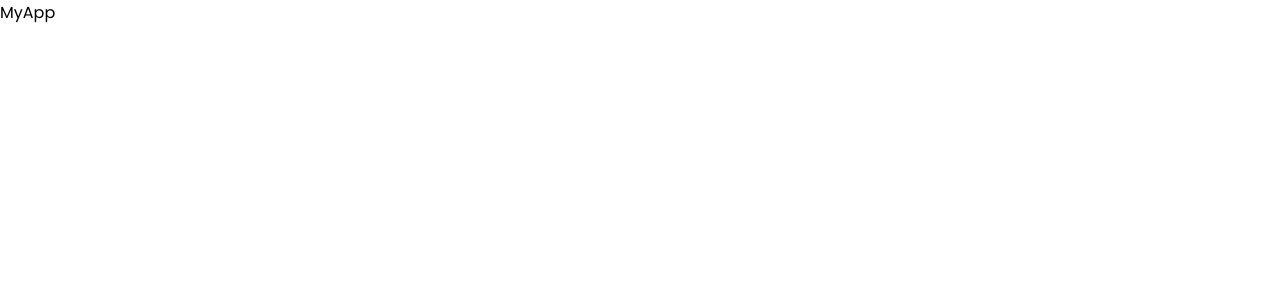
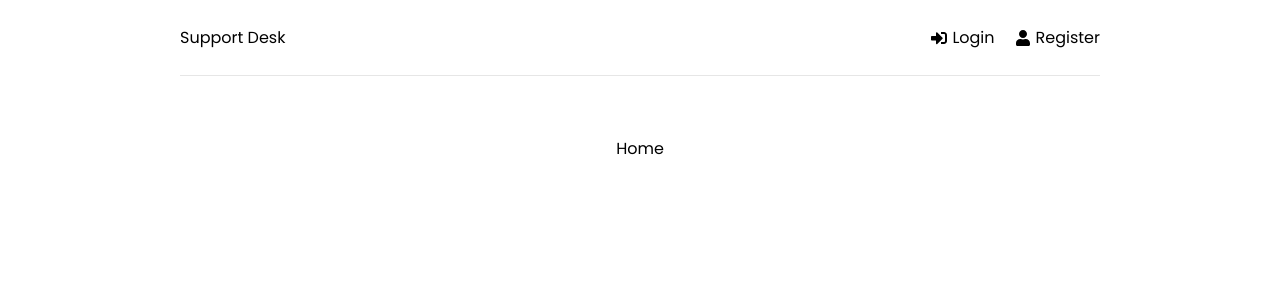
Before and after one commit to AnukulPK/support-desk, a React (Create React App) app in the folder frontend/: page / in a window 1280 px wide. Shown: the top 300 px of the page. Built offline with nearby package versions, Linux system fonts and the light colour scheme.

Commit message:
basic ui structure

```diff
--- a/frontend/src/App.js
+++ b/frontend/src/App.js
@@ -1,5 +1,24 @@
+import { BrowserRouter as Router, Routes, Route } from "react-router-dom";
+import Header from "./components/Header";
+import Home from "./pages/Home";
+import Login from "./pages/Login";
+import Register from "./pages/Register";
+
 function App() {
-  return <div className="App">MyApp</div>;
+  return (
+    <>
+      <Router>
+        <div className="container">
+          <Header />
+          <Routes>
+            <Route path="/" element={<Home />} />
+            <Route path="/login" element={<Login />} />
+            <Route path="/register" element={<Register />} />
+          </Routes>
+        </div>
+      </Router>
+    </>
+  );
 }
 
 export default App;
--- /dev/null
+++ b/frontend/src/components/Header.jsx
@@ -0,0 +1,29 @@
+import React from "react";
+import { FaSignInAlt, FaSignOutAlt, FaUser } from "react-icons/fa";
+import { Link } from "react-router-dom";
+
+const Header = () => {
+  return (
+    <header className="header">
+      <div className="logo">
+        <Link to="/">Support Desk</Link>
+      </div>
+      <ul>
+        <li>
+          <Link to="/login">
+            <FaSignInAlt />
+            Login
+          </Link>
+        </li>
+        <li>
+          <Link to="/register">
+            <FaUser />
+            Register
+          </Link>
+        </li>
+      </ul>
+    </header>
+  );
+};
+
+export default Header;
--- /dev/null
+++ b/frontend/src/pages/Home.jsx
@@ -0,0 +1,7 @@
+import React from "react";
+
+const Home = () => {
+  return <div>Home</div>;
+};
+
+export default Home;
--- /dev/null
+++ b/frontend/src/pages/Login.jsx
@@ -0,0 +1,7 @@
+import React from "react";
+
+const Login = () => {
+  return <div>Login</div>;
+};
+
+export default Login;
--- /dev/null
+++ b/frontend/src/pages/Register.jsx
@@ -0,0 +1,7 @@
+import React from "react";
+
+const Register = () => {
+  return <div>Register</div>;
+};
+
+export default Register;
```
